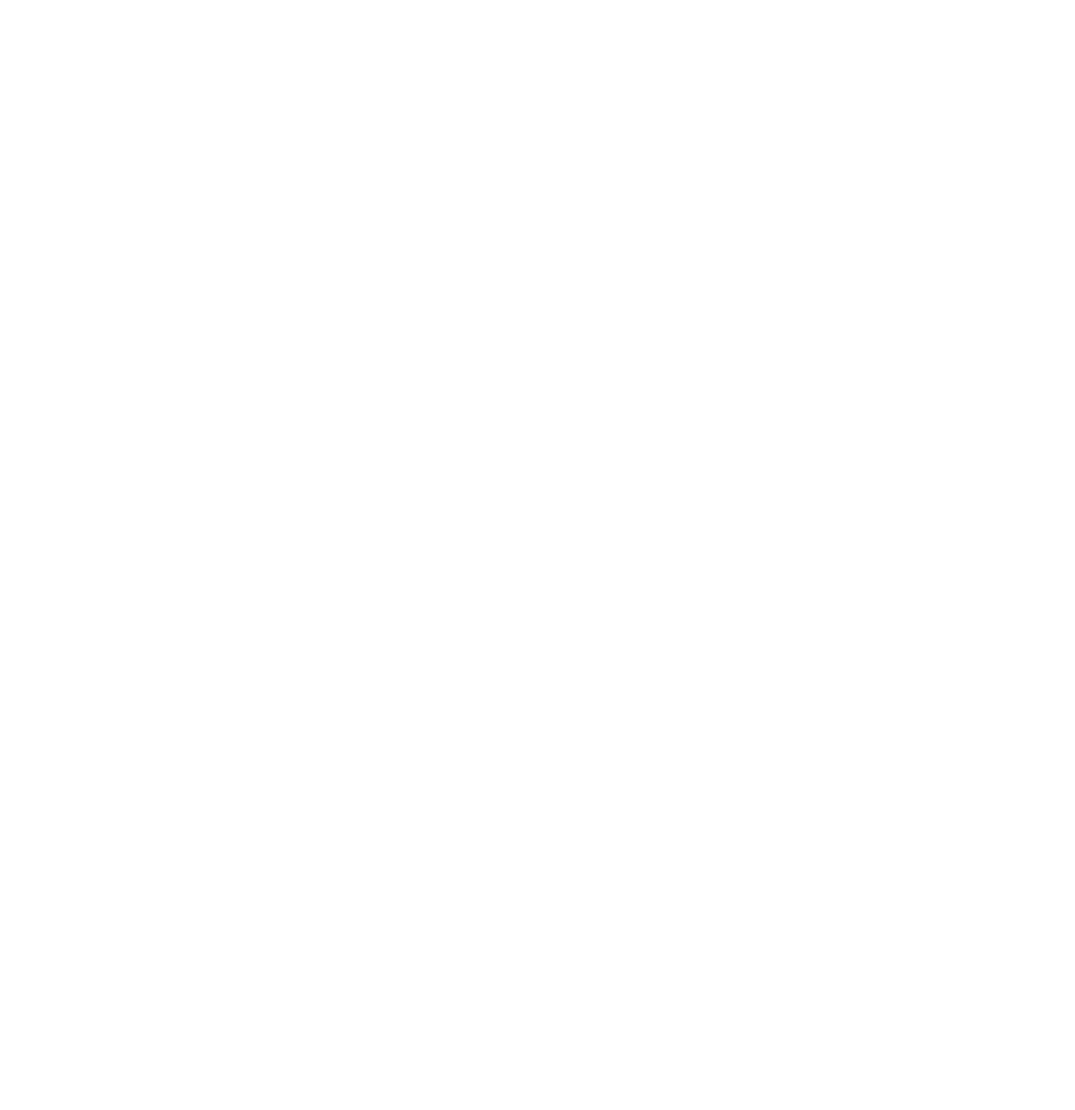
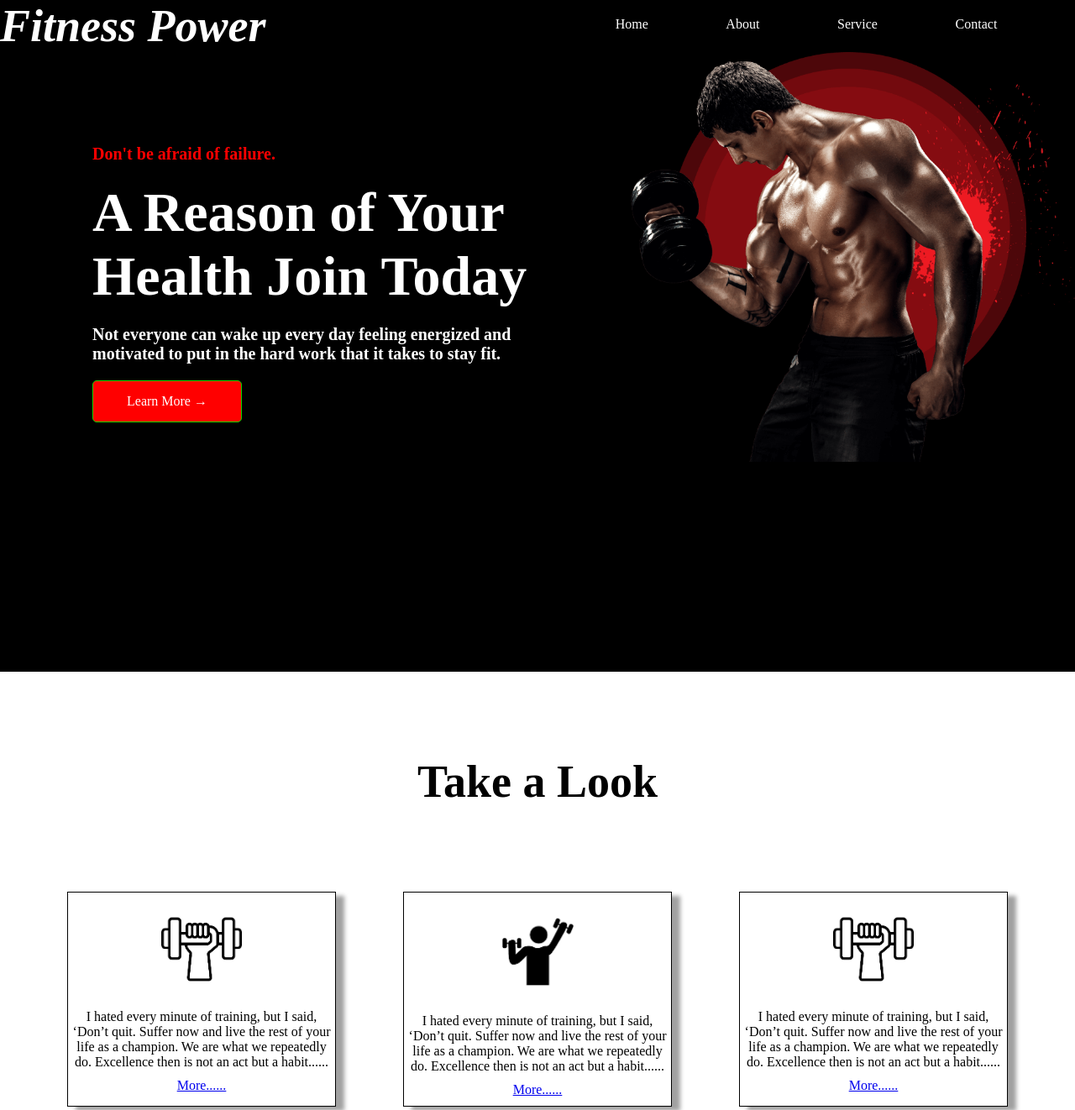
Before and after one commit to ramgope/fitness-power, a plain HTML site: page index.html in a window 1280 px wide. Shown: the top 1322 px of the page at 84% size. Before the commit the page ends 800 px from the top, so only its background shows below. Drawn offline with Linux system fonts and the light colour scheme.

Commit message:
about us section started

```diff
--- a/css/style.css
+++ b/css/style.css
@@ -3,3 +3,135 @@
     padding: 0;
     box-sizing: border-box;
 }
+
+/* ===========Header sction starts=========== */
+header {
+    width: 100%;
+    height: 100vh;
+    background-color: #000;
+}
+
+#header-section {
+    width: 100%;
+    color: white;
+    display: flex;
+}
+
+.header-left {
+    width: 50%;
+}
+
+.header-left h1 {
+    font-size: 54px;
+    font-style: italic;
+    font-weight: 550;
+}
+
+.header-right {
+    width: 50%;
+    margin-top: 20px;
+}
+
+.header-right ul {
+    display: flex;
+    justify-content: space-evenly;
+}
+
+.header-right li {
+    list-style: none;
+
+}
+
+/* ======== Banner Section ======== */
+.banner-section {
+    display: flex;
+    color: white;
+}
+
+.banner-left {
+    width: 50%;
+    margin: 110px;
+}
+
+.banner-left p {
+    font-size: 20px;
+    font-weight: bold;
+}
+
+.red-text {
+    color: red;
+}
+
+.banner-left h1 {
+    font-size: 66px;
+    font-weight: 700;
+    margin: 20px 0;
+}
+
+.btn {
+    padding: 15px 40px;
+    display: inline-block;
+    text-decoration: none;
+    font-size: 16px;
+    background: red;
+    color: white;
+    border: 1px solid rgb(0, 215, 0);
+    border-radius: 5px;
+    margin: 20px 0;
+}
+
+.banner-right {
+    width: 50%;
+}
+
+.banner-right img {
+    width: 100%;
+}
+
+/* ===========Header sction ends=========== */
+
+/* ===========Main sction start=========== */
+
+/* ===========Take a Look sction start=========== */
+.look-text {
+    text-align: center;
+    margin-top: 100px;
+    font-size: 54px;
+}
+
+.cards {
+    display: flex;
+    justify-content: space-evenly;
+    margin: 100px 0;
+}
+
+.card1 {
+    width: 25%;
+    /* height: 300px; */
+    border: 1px solid black;
+    box-shadow: 10px 5px 5px rgb(161, 161, 161);
+    text-align: center;
+}
+
+.card1 img {
+    width: 30%;
+    padding: 20px 0;
+}
+
+.card1 a {
+    padding: 10px;
+    display: inline-block;
+}
+
+/* ===========Take a Look sction end=========== */
+
+/* ===========About sction satrt=========== */
+#about-us {
+    width: 100%;
+    height: 100vh;
+    background: #000;
+}
+
+/* ===========About sction end=========== */
+
+/* ===========Main sction ends=========== */
--- a/index.html
+++ b/index.html
@@ -10,7 +10,81 @@
 </head>
 
 <body>
+    <!-- =========== Header sction starts =========== -->
+    <header>
+        <div id="header-section">
+            <div class="header-left">
+                <h1>Fitness Power</h1>
+            </div>
+            <div class="header-right">
+                <ul>
+                    <li>Home</li>
+                    <li>About</li>
+                    <li>Service</li>
+                    <li>Contact</li>
+                </ul>
+            </div>
+        </div>
 
+        <!-- ============ Banner Section ============ -->
+        <div class="banner-section">
+            <div class="banner-left">
+                <p class="red-text">Don't be afraid of failure.</p>
+                <h1>A Reason of Your Health Join Today</h1>
+                <p>Not everyone can wake up every day feeling energized and motivated to put in the hard work that it
+                    takes to stay fit.</p>
+                <a class="btn" target="_blank"
+                    href="file:///D:/Freelancing%20Classes/Programming%20Hero_Web%20Development/Conceptual%20Session/Programming%20Hero/Gym-practice-project-main/index.html">Learn
+                    More &#8594;</a>
+            </div>
+            <div class="banner-right">
+                <div class="banner-img">
+                    <img src="./images/home-bg.png" alt="">
+                </div>
+            </div>
+        </div>
+    </header>
+    <!-- =========== Header sction ends =========== -->
+
+    <!-- =========== Main sction start =========== -->
+    <main>
+        <!-- =========== Take a Look sction start =========== -->
+        <h1 class="look-text">Take a Look</h1>
+        <section class="take-look-section">
+            <div class="cards">
+                <div class="card1">
+                    <img src="./images/package/icon1.png" alt="Card 1 Image">
+                    <p style="padding: 0 5px;;">I hated every minute of training, but I said, ‘Don’t quit.
+                        Suffer now and live the rest of your
+                        life as a champion. We are what we repeatedly do. Excellence then is not an act but a
+                        habit......</p>
+                    <a href="https://www.futurefit.co.uk/blog/gym-motivational-quotes/">More......</a>
+                </div>
+                <div class="card1">
+                    <img src="./images/package/icon02.png" alt="Card 1 Image">
+                    <p>I hated every minute of training, but I said, ‘Don’t quit. Suffer now and live the rest of your
+                        life as a champion. We are what we repeatedly do. Excellence then is not an act but a
+                        habit......</p>
+                    <a href="https://www.futurefit.co.uk/blog/gym-motivational-quotes/">More......</a>
+                </div>
+                <div class="card1">
+                    <img src="./images/package/icon1.png" alt="Card 1 Image">
+                    <p>I hated every minute of training, but I said, ‘Don’t quit. Suffer now and live the rest of your
+                        life as a champion. We are what we repeatedly do. Excellence then is not an act but a
+                        habit......</p>
+                    <a href="https://www.futurefit.co.uk/blog/gym-motivational-quotes/">More......</a>
+                </div>
+            </div>
+        </section>
+        <!-- =========== Take a Look sction end =========== -->
+
+        <!-- ===========About sction start=========== -->
+        <section id="about-us">
+
+        </section>
+        <!-- ===========About sction end=========== -->
+    </main>
+    <!-- =========== Main sction ends =========== -->
 </body>
 
 </html>
```
Also changed, not shown: images/package/icon02.png (added).
